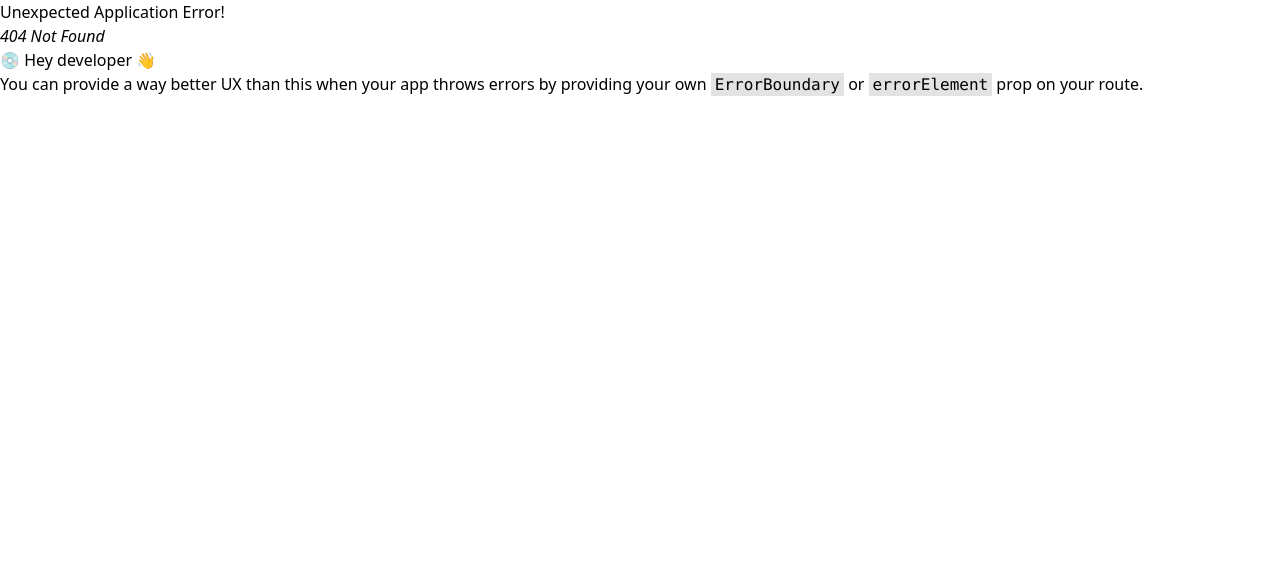
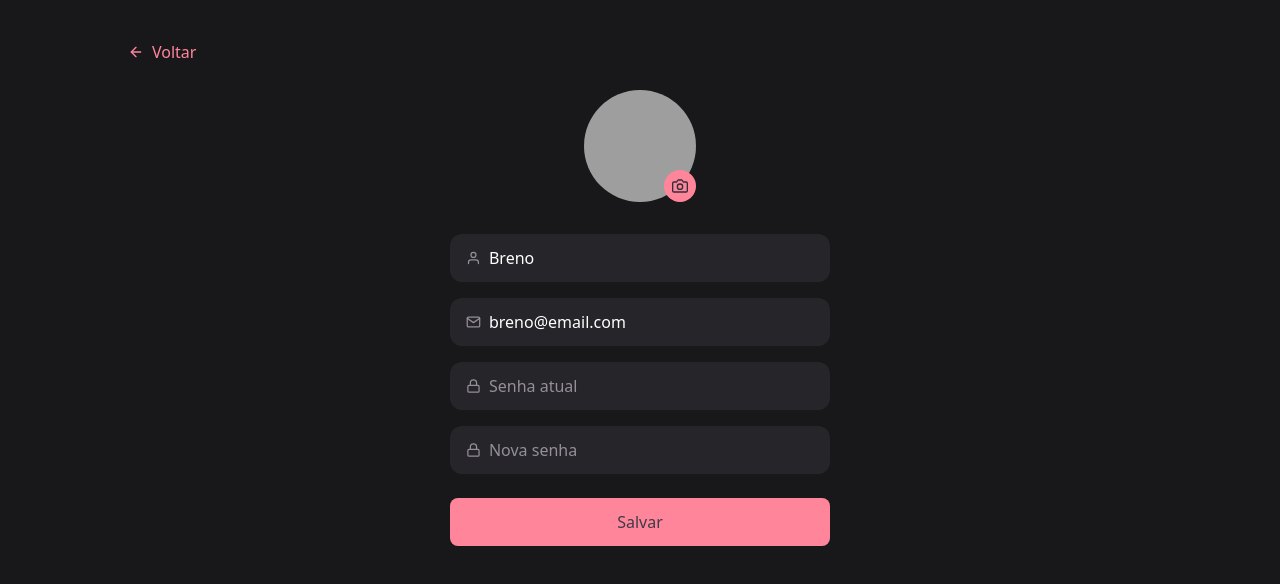
Before and after one commit to Brenobn/Prover-Task-Movies, a React (Vite) app: page /perfil in a window 1280 px wide. Before the commit this address had no page. Shown: the top 584 px of the page. Built offline with nearby package versions, Linux system fonts and the light colour scheme; grey boxes are pictures that could not be loaded.

Commit message:
Tela do perfil

```diff
--- a/src/App.tsx
+++ b/src/App.tsx
@@ -1,10 +1,15 @@
-import { Outlet } from "react-router-dom";
+import { Outlet, useLocation } from "react-router-dom";
 import { Header } from "./components/Header";
 
 export function App() {
+	const location = useLocation();
+	const hideHeader = location.pathname === "/perfil";
+
 	return (
-		<div className="grid h-screen grid-rows-[116px_1fr] bg-zinc-900">
-			<Header />
+		<div
+			className={`grid h-screen ${hideHeader ? "grid-rows-1" : "grid-rows-[116px_1fr]"} bg-zinc-900`}
+		>
+			{!hideHeader && <Header />}
 
 			<main className="w-full overflow-y-auto">
 				<Outlet />
--- a/src/components/Header.tsx
+++ b/src/components/Header.tsx
@@ -1,20 +1,47 @@
 /** biome-ignore-all lint/a11y/useValidAnchor: Never mind */
+/** biome-ignore-all lint/performance/noImgElement: ok */
+/** biome-ignore-all lint/style/useFilenamingConvention: ok */
+import { Link } from "react-router-dom"
+import { useUser } from "../contexts/UserContext"
 import { Input } from "./Input"
 
 export function Header() {
+  const { user } = useUser()
+
   return (
-    <div className="flex justify-between bg-[#1C1B1E] py-6 px-32 w-full border border-b border-b-[#3E3B47]">
-      <div className="flex w-full py-6 px-[70px] items-center gap-16">
-        <h1 className="text-[#FF859B] font-bold font-secondary text-2xl">Movies</h1>
+    <div className="flex w-full justify-between border border-b border-b-[#3E3B47] bg-[#1C1B1E] px-32 py-6">
+      <div className="flex w-full items-center gap-16 px-[70px] py-6">
+        <h1 className="font-bold font-secondary text-2xl text-[#FF859B]">
+          Movies
+        </h1>
         <Input />
         <div className="inline-flex h-16 items-center gap-2.5">
           <div className="inline-flex flex-col items-end">
-            <a href="#" className="text-white font-secondary text-sm font-bold no-underline">Breno</a>
-            <a href="#" className="text-[#948F99] font-secondary text-sm font-normal">sair</a>
+            <a
+              className="font-bold font-secondary text-sm text-white no-underline"
+              href="#"
+            >
+              {user.name}
+            </a>
+            <a
+              className="font-normal font-secondary text-[#948F99] text-sm"
+              href="#"
+            >
+              sair
+            </a>
           </div>
 
-          {/** biome-ignore lint/a11y/useAltText: Never mind */}
-          <img src="https://github.com/Brenobn.png" className="w-16 h-16 rounded-4xl border-[#3e3b47]"/>
+          <Link
+            aria-label="Abrir perfil"
+            className="inline-block cursor-pointer"
+            to="/perfil"
+          >
+            <div className="h-16 w-16 overflow-hidden rounded-full">
+              {/** biome-ignore lint/a11y/useAltText: Never mind */}
+              {/** biome-ignore lint/nursery/useImageSize: ok */}
+              <img className="h-full w-full object-cover" src={user.avatar} />
+            </div>
+          </Link>
         </div>
       </div>
     </div>
--- a/src/components/Input.tsx
+++ b/src/components/Input.tsx
@@ -1,7 +1,7 @@
 export function Input() {
   return (
-    <div className="w-full flex items-center bg-[#262529] text-[#948F99] rounded-[10px]">
-      <input className="w-full h-14 py-5 px-6 text-white bg-transparent border-0 placeholder:text-[#948F99]" placeholder="Pesquisar pelo título" />
+    <div className="flex w-full items-center rounded-[10px] bg-[#262529] text-[#948F99]">
+      <input className="h-14 w-full border-0 bg-transparent px-6 py-5 text-white placeholder:text-[#948F99]" placeholder="Pesquisar pelo título" />
     </div>
   )
 }
--- /dev/null
+++ b/src/contexts/UserContext.tsx
@@ -0,0 +1,48 @@
+import { createContext, useContext, useEffect, useState, type ReactNode } from "react"
+
+export type User = {
+  name: string
+  email: string
+  avatar: string
+}
+
+type UserContextValue = {
+  user: User
+  setUser: (next: User) => void
+}
+
+const UserContext = createContext<UserContextValue | undefined>(undefined)
+
+const STORAGE_KEY = "prover-movies:user"
+
+export function UserProvider({ children }: { children: ReactNode }) {
+  const [user, setUser] = useState<User>(() => {
+    try {
+      const raw = localStorage.getItem(STORAGE_KEY)
+      if (raw) return JSON.parse(raw) as User
+    } catch {}
+    return {
+      name: "Breno",
+      email: "breno@email.com",
+      avatar: "https://github.com/Brenobn.png",
+    }
+  })
+
+  useEffect(() => {
+    try {
+      localStorage.setItem(STORAGE_KEY, JSON.stringify(user))
+    } catch {}
+  }, [user])
+
+  return (
+    <UserContext.Provider value={{ user, setUser }}>
+      {children}
+    </UserContext.Provider>
+  )
+}
+
+export function useUser() {
+  const ctx = useContext(UserContext)
+  if (!ctx) throw new Error("useUser must be used within UserProvider")
+  return ctx
+}
--- a/src/pages/CreateMovie.tsx
+++ b/src/pages/CreateMovie.tsx
@@ -1,11 +1,27 @@
-import { useState } from "react"
+/** biome-ignore-all lint/style/useFilenamingConvention: ok */
+/** biome-ignore-all lint/suspicious/noEmptyBlockStatements: ok */
+/** biome-ignore-all lint/suspicious/noConsole: ok */
+import { useEffect, useState } from "react"
 import { FiArrowLeft } from "react-icons/fi"
 import { Link } from "react-router-dom"
 import { NoteItem } from "../components/NoteItem"
 
+type MovieDraft = {
+  title: string
+  year: number | undefined
+  description: string
+  tags: string[]
+}
+
 export function CreateMovie() {
+  const [title, setTitle] = useState("")
+  const [year, setYear] = useState("")
+  const [description, setDescription] = useState("")
   const [tags, setTags] = useState<string[]>(["React"])
   const [newTag, setNewTag] = useState("")
+  const [showConfirm, setShowConfirm] = useState(false)
+
+  const STORAGE_DRAFT = "prover-movies:draft-create"
 
   function addTag() {
     const v = newTag.trim()
@@ -22,6 +38,38 @@ export function CreateMovie() {
     setTags((prev) => prev.filter((t) => t !== value))
   }
 
+  function handleSave() {
+    const payload: MovieDraft = {
+      title,
+      year: year ? Number(year) : undefined,
+      description,
+      tags,
+    }
+    try {
+      localStorage.setItem(STORAGE_DRAFT, JSON.stringify(payload))
+    } catch {}
+    console.log("Salvar alterações clicado", payload)
+    // TODO .NET: POST/PUT para API de filmes com `payload`
+  }
+
+  function handleDelete() {
+    console.log("Excluir filme clicado")
+    // TODO .NET: DELETE na API de filmes quando houver ID
+  }
+
+  useEffect(() => {
+    try {
+      const raw = localStorage.getItem(STORAGE_DRAFT)
+      if (raw) {
+        const d = JSON.parse(raw) as MovieDraft
+        setTitle(d.title ?? "")
+        setYear(d.year ? String(d.year) : "")
+        setDescription(d.description ?? "")
+        if (Array.isArray(d.tags)) { setTags(d.tags) }
+      }
+    } catch {}
+  }, [])
+
   return (
     <div className="px-32 py-10">
       <Link
@@ -36,32 +84,38 @@ export function CreateMovie() {
         Novo filme
       </h1>
 
-      <form className="mt-10">
+      <form className="mt-10" onSubmit={(e) => e.preventDefault()}>
         <div className="grid grid-cols-1 gap-6 md:grid-cols-2">
           <input
             className="h-14 w-full rounded-[10px] border-0 bg-[#262529] px-6 py-4 text-white placeholder:text-[#948F99] focus:outline-none"
+            onChange={(e) => setTitle(e.target.value)}
             placeholder="Título"
             type="text"
+            value={title}
           />
           <input
             className="h-14 w-full rounded-[10px] border-0 bg-[#262529] px-6 py-4 text-white placeholder:text-[#948F99] focus:outline-none"
             max={2100}
             min={1900}
+            onChange={(e) => setYear(e.target.value)}
             onInput={(e) => {
               const el = e.currentTarget
-              // biome-ignore lint/style/noMagicNumbers: Não se preocupe
+              // biome-ignore lint/style/noMagicNumbers: ok
               el.value = el.value.replace(/\D/g, "").slice(0, 4)
             }}
             placeholder="Ano de lançamento"
             step={1}
             type="number"
+            value={year}
           />
         </div>
 
         <div className="mt-6">
           <textarea
             className="h-64 w-full resize-none rounded-[10px] border-0 bg-[#262529] px-6 py-4 text-white placeholder:text-[#948F99] focus:outline-none"
+            onChange={(e) => setDescription(e.target.value)}
             placeholder="Observações"
+            value={description}
           />
         </div>
 
@@ -73,6 +127,7 @@ export function CreateMovie() {
             {tags.map((t) => (
               <NoteItem key={t} onClick={() => removeTag(t)} value={t} />
             ))}
+
             <NoteItem
               isNew
               onClick={addTag}
@@ -83,6 +138,66 @@ export function CreateMovie() {
           </div>
         </div>
       </form>
+
+      <div className="mt-8 grid grid-cols-1 gap-6 md:grid-cols-2">
+        <button
+          className="h-12 cursor-pointer rounded-lg bg-[#0D0C0F] text-[#FF859B]"
+          onClick={() => setShowConfirm(true)}
+          type="button"
+        >
+          Excluir filme
+        </button>
+
+        <button
+          className="h-12 cursor-pointer rounded-lg bg-[#FF859B] font-medium text-[#3E3B47]"
+          onClick={handleSave}
+          type="button"
+        >
+          Salvar alterações
+        </button>
+      </div>
+
+      {showConfirm && (
+        <div
+          aria-modal
+          className="fixed inset-0 z-50 flex items-center justify-center bg-black/60"
+          role="dialog"
+        >
+          <div className="w-[420px] rounded-xl bg-[#1C1B1E] p-6 text-white shadow-lg">
+            <h3 className="font-bold font-secondary text-xl">Excluir filme</h3>
+            <p className="mt-2 text-[#C4C4CC] text-sm">
+              Tem certeza que deseja excluir este filme?
+            </p>
+            <div className="mt-6 grid grid-cols-2 gap-4">
+              <button
+                className={"h-11 cursor-pointer rounded-lg bg-[#0D0C0F] text-[#FF859B]"}
+                onClick={() => setShowConfirm(false)}
+                type="button"
+              >
+                Cancelar
+              </button>
+              <button
+                className="h-11 cursor-pointer rounded-lg bg-[#FF859B] font-medium text-[#3E3B47]"
+                onClick={() => {
+                  setTitle("")
+                  setYear("")
+                  setDescription("")
+                  setTags([])
+                  setNewTag("")
+                  try {
+                    localStorage.removeItem(STORAGE_DRAFT)
+                  } catch {}
+                  setShowConfirm(false)
+                  handleDelete()
+                }}
+                type="button"
+              >
+                Excluir
+              </button>
+            </div>
+          </div>
+        </div>
+      )}
     </div>
   )
 }
--- /dev/null
+++ b/src/pages/Perfil.tsx
@@ -0,0 +1,120 @@
+import { useRef, useState } from "react"
+import { FiArrowLeft, FiCamera, FiLock, FiMail, FiUser } from "react-icons/fi"
+import { Link } from "react-router-dom"
+import { useUser } from "../contexts/UserContext"
+
+export function Perfil() {
+  const { user, setUser } = useUser()
+  const [name, setName] = useState(user.name)
+  const [email, setEmail] = useState(user.email)
+  const [avatarPreview, setAvatarPreview] = useState<string | null>(null)
+  const fileRef = useRef<HTMLInputElement | null>(null)
+
+  function handlePickAvatar() {
+    fileRef.current?.click()
+  }
+
+  function handleAvatarChange(e: React.ChangeEvent<HTMLInputElement>) {
+    const file = e.target.files?.[0]
+    if (!file) { return }
+    const url = URL.createObjectURL(file)
+    setAvatarPreview(url)
+  }
+
+  function handleSave() {
+    setUser({
+      name,
+      email,
+      avatar: avatarPreview ?? user.avatar,
+    })
+  }
+
+  const avatarUrl = avatarPreview ?? user.avatar
+
+  return (
+    <div className="px-32 py-10">
+      <Link
+        className="inline-flex items-center gap-2 text-[#FF859B] no-underline"
+        to={"/"}
+      >
+        <FiArrowLeft />
+        Voltar
+      </Link>
+
+      <div className="mt-6 flex flex-col items-center">
+        <div className="relative">
+          {/** biome-ignore lint/a11y/useAltText: preview only */}
+          {/** biome-ignore lint/nursery/useImageSize: ok */}
+          {/** biome-ignore lint/performance/noImgElement: ok */}
+          <img
+            className="h-28 w-28 rounded-full object-cover"
+            src={avatarUrl}
+          />
+          <button
+            aria-label="Alterar foto"
+            className="absolute right-0 bottom-0 inline-flex h-8 w-8 cursor-pointer items-center justify-center rounded-full bg-[#FF859B] text-[#312E38]"
+            onClick={handlePickAvatar}
+            type="button"
+          >
+            <FiCamera />
+          </button>
+          <input
+            accept="image/*"
+            className="hidden"
+            onChange={handleAvatarChange}
+            ref={fileRef}
+            type="file"
+          />
+        </div>
+
+        <div className="mt-8 flex w-[380px] flex-col gap-4">
+          <div className="flex items-center gap-2 rounded-xl bg-[#262529] px-4 py-3">
+            <FiUser className="text-[#948F99]" />
+            <input
+              className="w-full bg-transparent text-white placeholder:text-[#948F99] focus:outline-none"
+              onChange={(e) => setName(e.target.value)}
+              placeholder="Seu nome"
+              value={name}
+            />
+          </div>
+
+          <div className="flex items-center gap-2 rounded-xl bg-[#262529] px-4 py-3">
+            <FiMail className="text-[#948F99]" />
+            <input
+              className="w-full bg-transparent text-white placeholder:text-[#948F99] focus:outline-none"
+              onChange={(e) => setEmail(e.target.value)}
+              placeholder="Seu e-mail"
+              value={email}
+            />
+          </div>
+
+          <div className="flex items-center gap-2 rounded-xl bg-[#262529] px-4 py-3">
+            <FiLock className="text-[#948F99]" />
+            <input
+              className="w-full bg-transparent text-white placeholder:text-[#948F99] focus:outline-none"
+              placeholder="Senha atual"
+              type="password"
+            />
+          </div>
+
+          <div className="flex items-center gap-2 rounded-xl bg-[#262529] px-4 py-3">
+            <FiLock className="text-[#948F99]" />
+            <input
+              className="w-full bg-transparent text-white placeholder:text-[#948F99] focus:outline-none"
+              placeholder="Nova senha"
+              type="password"
+            />
+          </div>
+
+          <button
+            className="mt-2 h-12 cursor-pointer rounded-lg bg-[#FF859B] font-medium text-[#3E3B47]"
+            onClick={handleSave}
+            type="button"
+          >
+            Salvar
+          </button>
+        </div>
+      </div>
+    </div>
+  )
+}
```
Also changed, not shown: src/main.tsx (+9 -1 lines).
